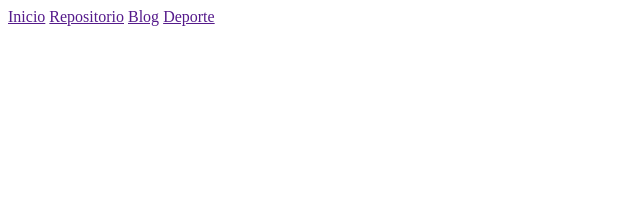
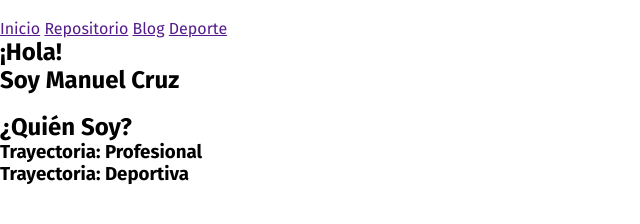
Before and after one commit to ManuelCrz2004/Repp, a plain HTML site: page index.html in a window 1280 px wide. Shown: the whole page, without its empty margins (0-640 px from the left). Drawn offline with Linux system fonts and the light colour scheme.

Commit message:
Se hace la modelacion de la pagina principal del blog en html y se le añada a la carpeta source parte de los archivos que va a contener

```diff
--- a/Source/main.css
+++ b/Source/main.css
@@ -0,0 +1,5 @@
+* {
+    padding: 0;
+    margin: 0;
+    font-family: 'Fira Sans', sans-serif;
+}
--- a/index.html
+++ b/index.html
@@ -5,18 +5,58 @@
     <meta http-equiv="X-UA-Compatible" content="IE=edge">
     <meta name="viewport" content="width=device-width, initial-scale=1.0">
     <link rel="stylesheet" href="Source/main.css">
+    <link rel="preconnect" href="https://fonts.googleapis.com">
+    <link rel="preconnect" href="https://fonts.gstatic.com" crossorigin>
+    <link href="https://fonts.googleapis.com/css2?family=Fira+Sans:wght@300;400;500;700&display=swap" rel="stylesheet">
     <title>Manuel Cruz - Inicio</title>
 </head>
 <body>
     <header>
+        <section class="logo-section">
+            <img src="" alt="">
+        </section>
+        <section class="nav-section">
             <nav>
                 <a href="">Inicio</a>
                 <a href="">Repositorio</a>
                 <a href="">Blog</a>
                 <a href="">Deporte</a>
             </nav>
+        </section>
     </header>
-    <main></main>
+    <main>
+        <section class="video-intro-container">
+            <div class="name-div">
+                <h1>¡Hola!</h1>
+                <h1>Soy Manuel Cruz</h1>
+            </div>
+            <div class="personal-img-div">
+                <img src="" alt="">
+            </div>
+        </section>
+        <section class="personal-info">
+            <h2>¿Quién Soy?</h2>
+            <section class="personal-info-grid">
+                <div class="info-text">
+                    <p></p>
+                    <p></p>
+                </div>
+                <div class="personal-info-links">
+                    <div class="prof-link">
+                        <h3>Trayectoria: Profesional</h3>
+                        <a href=""></a>
+                    </div>
+                    <div class="dep-link">
+                        <h3>Trayectoria: Deportiva</h3>
+                        <a href=""></a>
+                    </div>
+                </div>
+            </section>
+        </section>
+        <section class="general-fotos">
+
+        </section>
+    </main>
     <footer></footer>
 </body>
 </html>
```
Also changed, not shown: Source/reticulas-03.png (added), Source/reticulas-04.png (added), Source/reticulas-05.png (added). Lines whose indentation alone changed are shown as unchanged.
